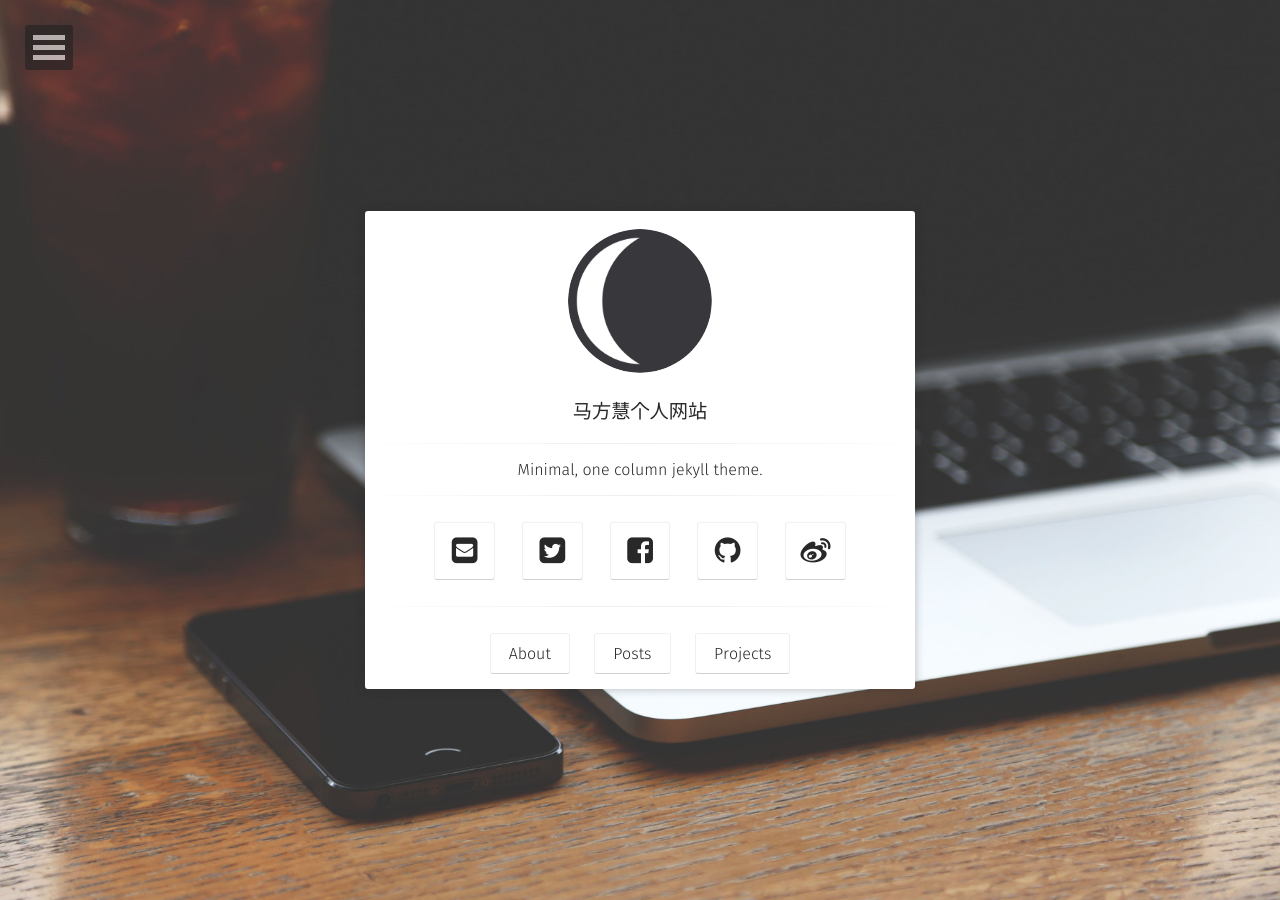
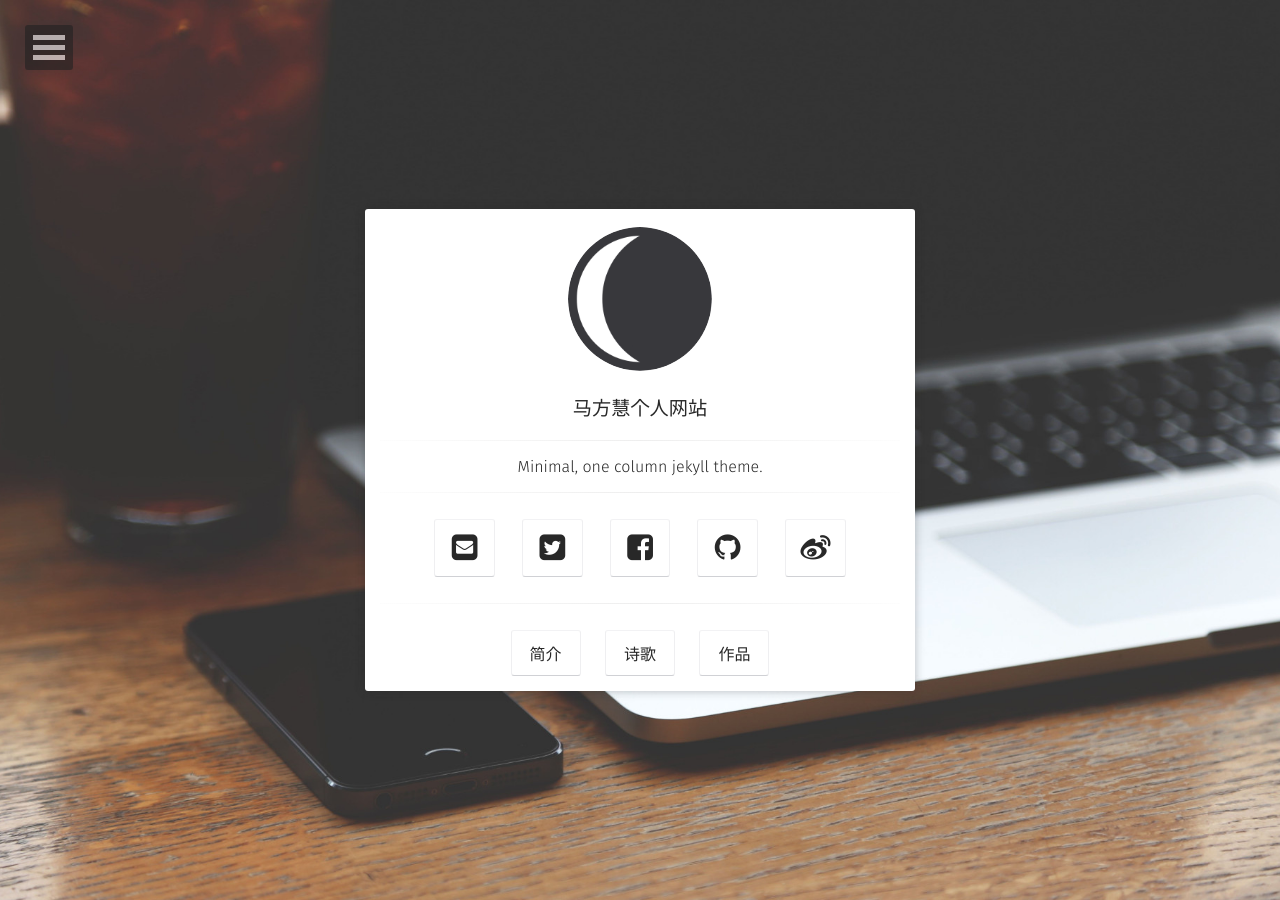
Before and after one commit to duxiehao/mafanghui, a Jekyll site: the page built from index.html, in a window 1280 px wide. Built offline with Jekyll 4.4.1, drawn with Linux system fonts in a browser that asks for light colours; some web fonts are replaced.

Commit message:
Update home.html

```diff
--- a/_layouts/home.html
+++ b/_layouts/home.html
@@ -33,13 +33,13 @@ layout: compress
                   <hr class="hr-line">
                   <h3 class="title">
                          <a class="btn zoombtn" href="{{ site.url }}/about">
-                         About
+                         简介
                          </a>
                          <a class="btn zoombtn" href="{{ site.url }}/posts">
-                         Posts
+                         诗歌
                          </a>
                          <a class="btn zoombtn" href="{{ site.url }}/projects">
-                         Projects
+                         作品
                          </a>
                  </h3>
             </div>
```
